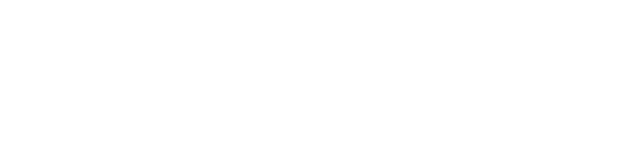
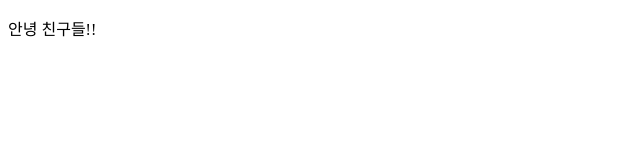
Before and after one commit to popyee/popyee.github.io, a plain HTML site: page b.html in a window 1280 px wide. Shown: the whole page, without its empty margins (0-640 px from the left). Drawn offline with Linux system fonts and the light colour scheme.

Commit message:
Update b.html

```diff
--- a/b.html
+++ b/b.html
@@ -4,5 +4,7 @@
         <meta charset="utf-8">
         <title>Wawa wiki</title>
     </head>
-    <body></body>
+    <body>
+        <p>안녕 친구들!!</p>
+    </body>
 </html>
```
